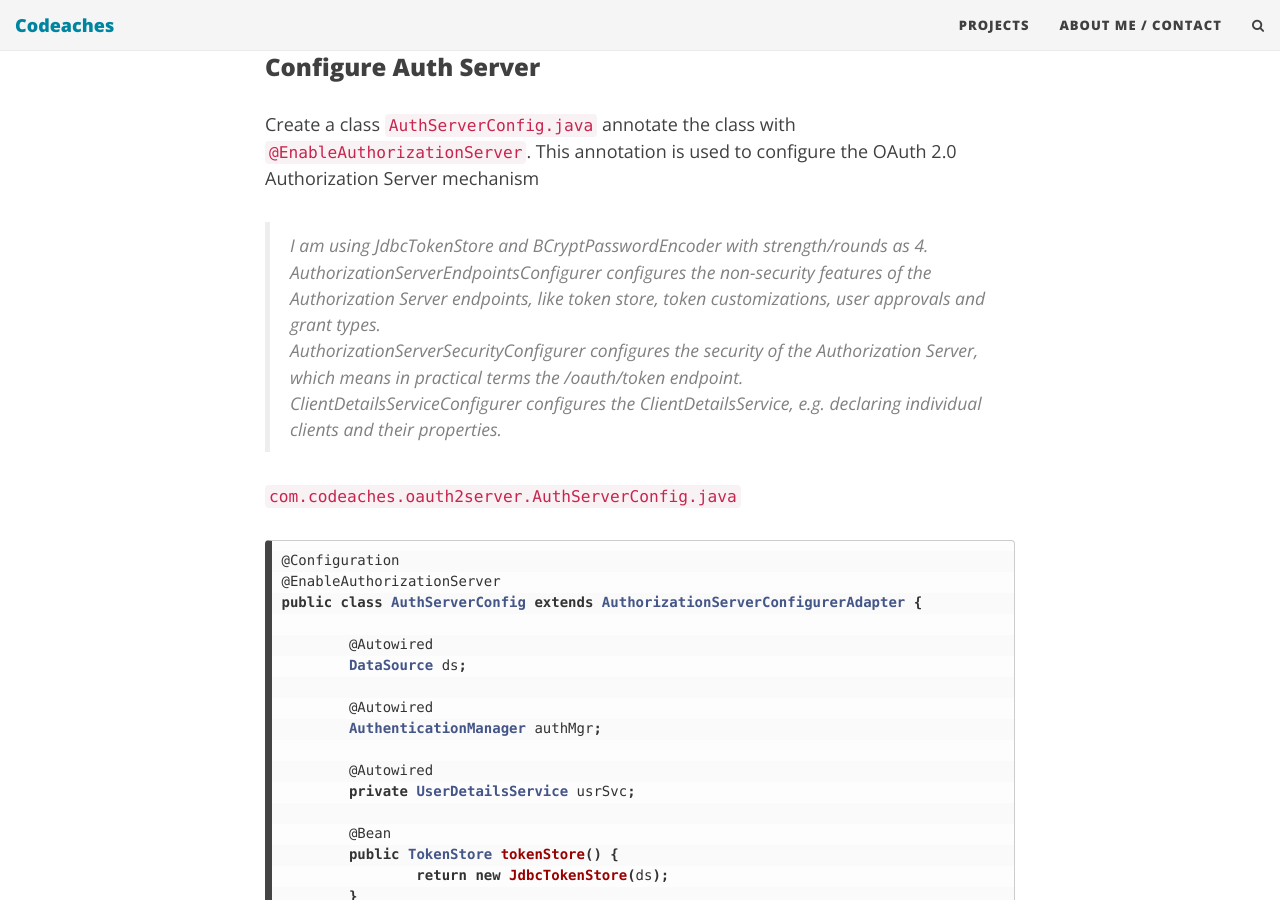
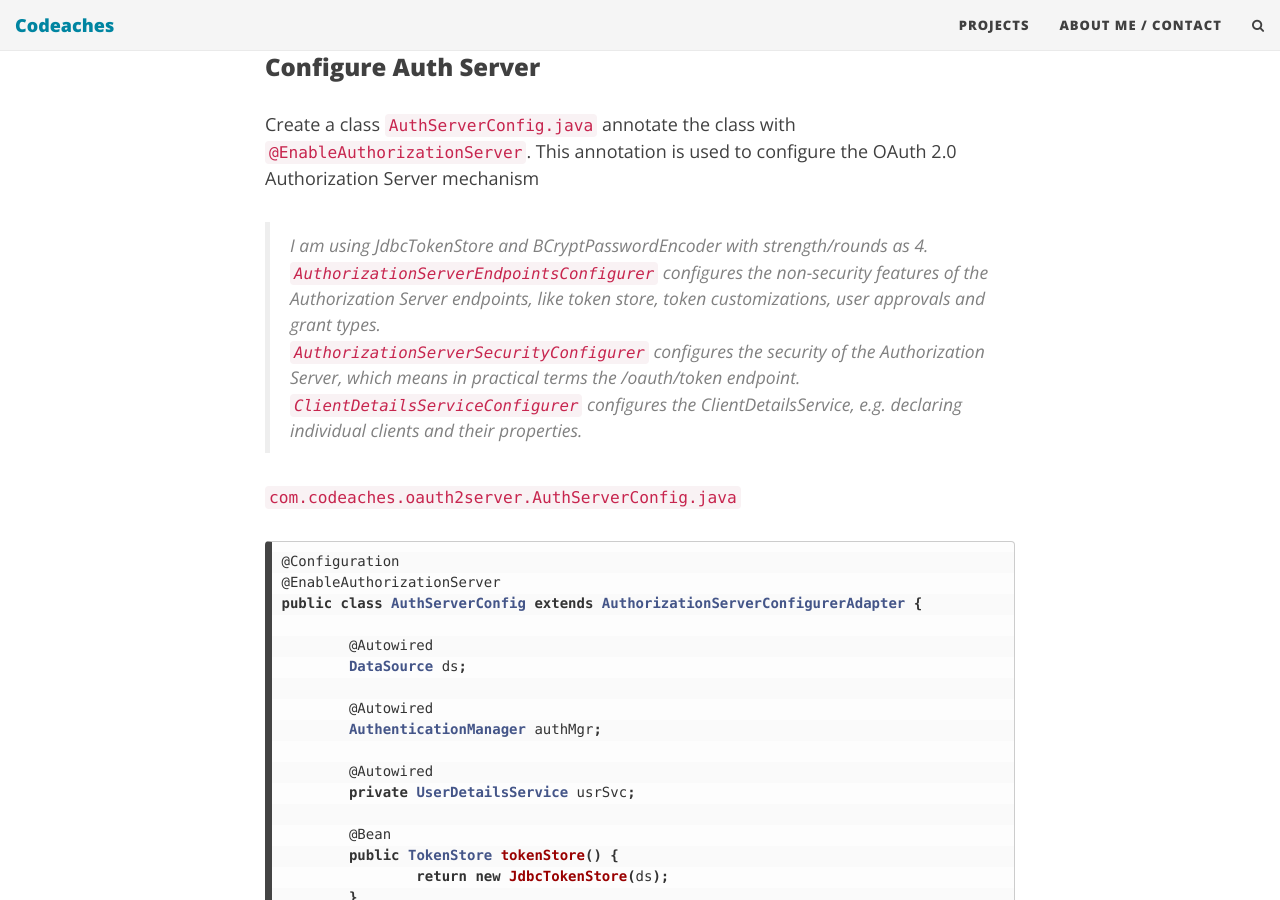
Before and after one commit to codeaches/codeaches.github.io, a Jekyll site: the page built from _posts/2018-12-20-Spring Boot-OAuth2 and Resource Server setup.md, in a window 1280 px wide and 900 px high, scrolled down 6455 px. Built offline with Jekyll 4.4.1, drawn with Linux system fonts in a browser that asks for light colours; nearby versions of some CDN libraries; comment, search, counter and statistics services are not loaded.

Commit message:
no message

````diff
--- a/_posts/2018-12-20-Spring Boot-OAuth2 and Resource Server setup.md
+++ b/_posts/2018-12-20-Spring Boot-OAuth2 and Resource Server setup.md
@@ -244,9 +244,9 @@ spring.datasource.data=classpath:sql/oauth2_dml.sql, classpath:sql/groupauthorit
 Create a class `AuthServerConfig.java` annotate the class with `@EnableAuthorizationServer`. This annotation is used to configure the OAuth 2.0 Authorization Server mechanism
 
 > I am using JdbcTokenStore and BCryptPasswordEncoder with strength/rounds as 4.
-> AuthorizationServerEndpointsConfigurer configures the non-security features of the Authorization Server endpoints, like token store, token customizations, user approvals and grant types.
-> AuthorizationServerSecurityConfigurer configures the security of the Authorization Server, which means in practical terms the /oauth/token endpoint.
-> ClientDetailsServiceConfigurer configures the ClientDetailsService, e.g. declaring individual clients and their properties.
+> `AuthorizationServerEndpointsConfigurer` configures the non-security features of the Authorization Server endpoints, like token store, token customizations, user approvals and grant types.
+> `AuthorizationServerSecurityConfigurer` configures the security of the Authorization Server, which means in practical terms the /oauth/token endpoint.
+> `ClientDetailsServiceConfigurer` configures the ClientDetailsService, e.g. declaring individual clients and their properties.
 
 `com.codeaches.oauth2server.AuthServerConfig.java`
 ```java
````
